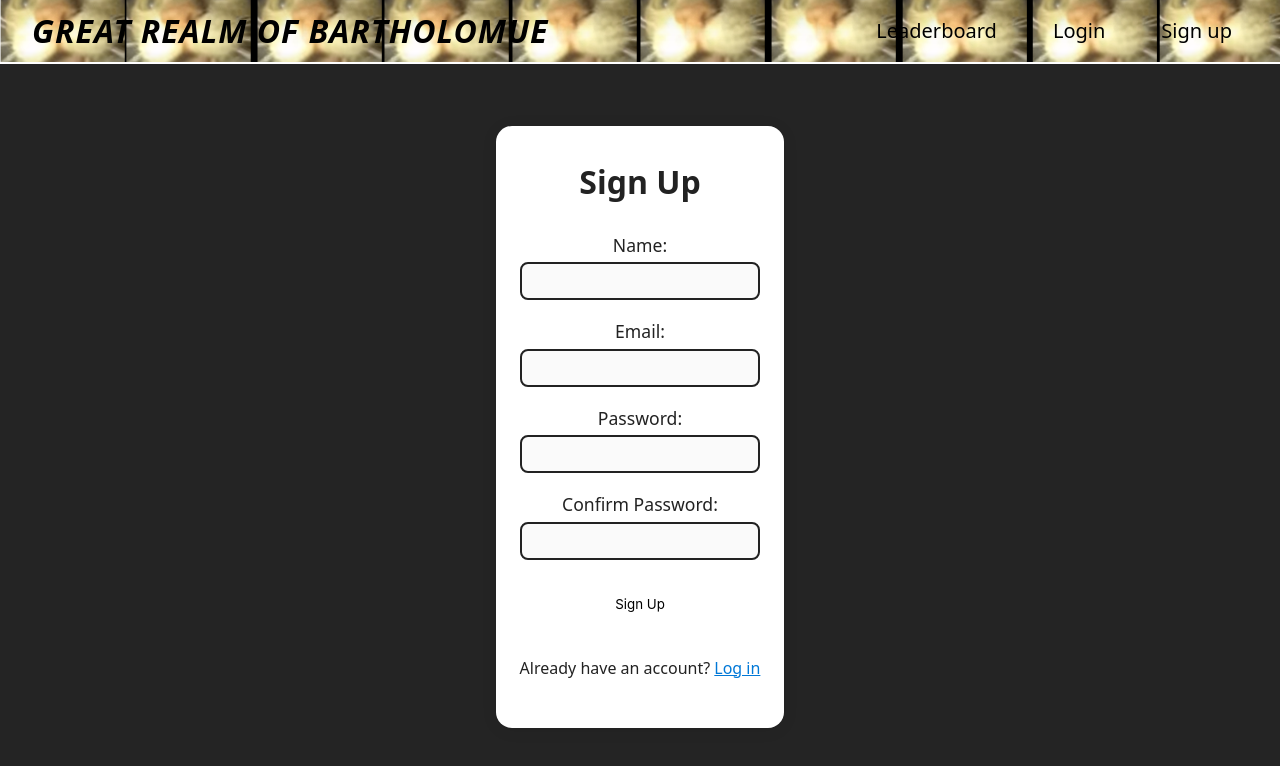
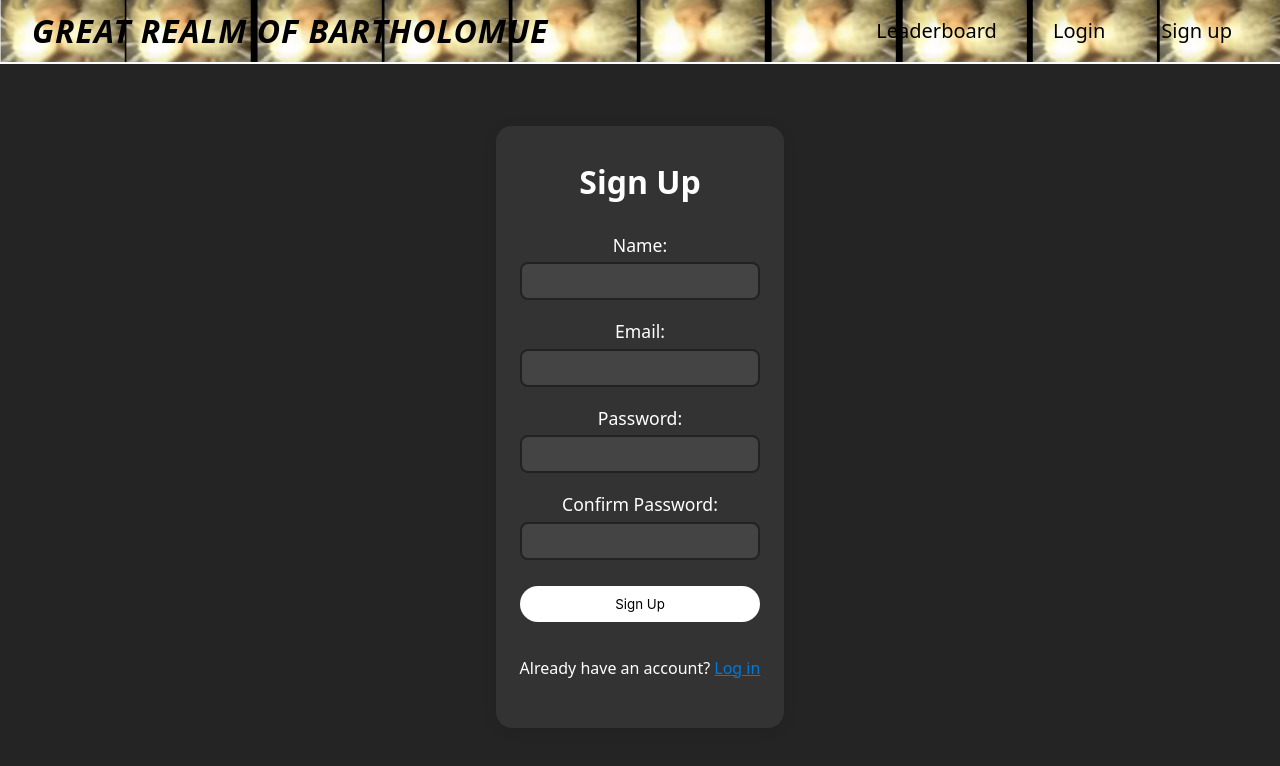
Before and after one commit to landoodle123/Barth-site, a SvelteKit app: page /signup in a window 1280 px wide. Shown: the top 766 px of the page. Built offline with nearby package versions, Linux system fonts and the light colour scheme; no server answers.

Commit message:
changed styling on login and singup page

```diff
--- a/src/routes/signup/+page.svelte
+++ b/src/routes/signup/+page.svelte
@@ -63,8 +63,8 @@
 
 <style>
   .signup-form {
-    background: #fff;
-    color: #222;
+    background: #333;
+    color: #fff;
     border-radius: 16px;
     box-shadow: 0 2px 16px rgba(0,0,0,0.08);
     padding: 32px 24px;
@@ -79,14 +79,14 @@
     margin: 0 0 8px 0;
     font-size: 2rem;
     font-weight: 700;
-    color: #222;
+    color: #fff;
   }
   .signup-form label {
     display: flex;
     flex-direction: column;
     font-size: 1.1rem;
     gap: 4px;
-    color: #222;
+    color: #fff;
     font-weight: 500;
   }
   .signup-form input[type="email"],
@@ -96,8 +96,8 @@
     border-radius: 8px;
     padding: 8px 12px;
     font-size: 1rem;
-    background: #fafafa;
-    color: #222;
+    background: #444;
+    color: #fff;
     outline: none;
     transition: border-color 0.2s;
   }
```
Also changed, not shown: src/routes/login/+page.svelte (+6 -6 lines).
